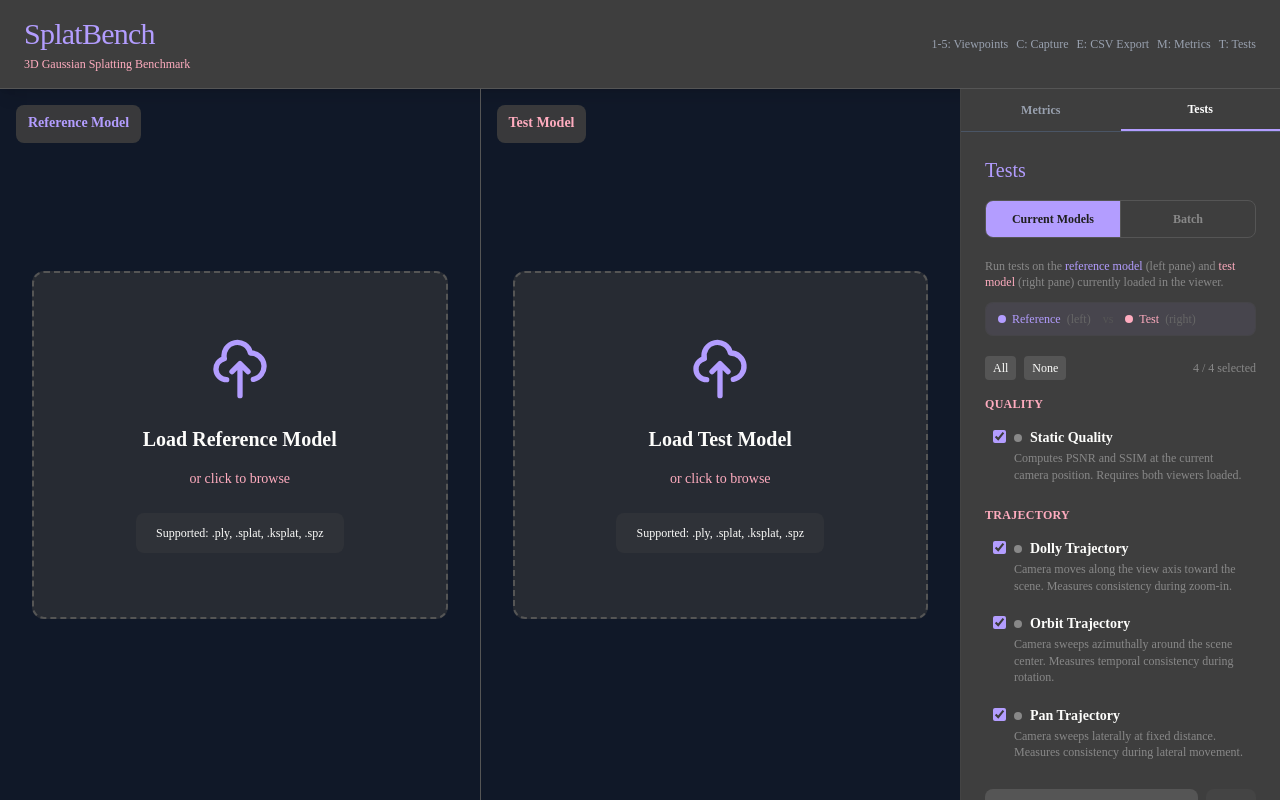
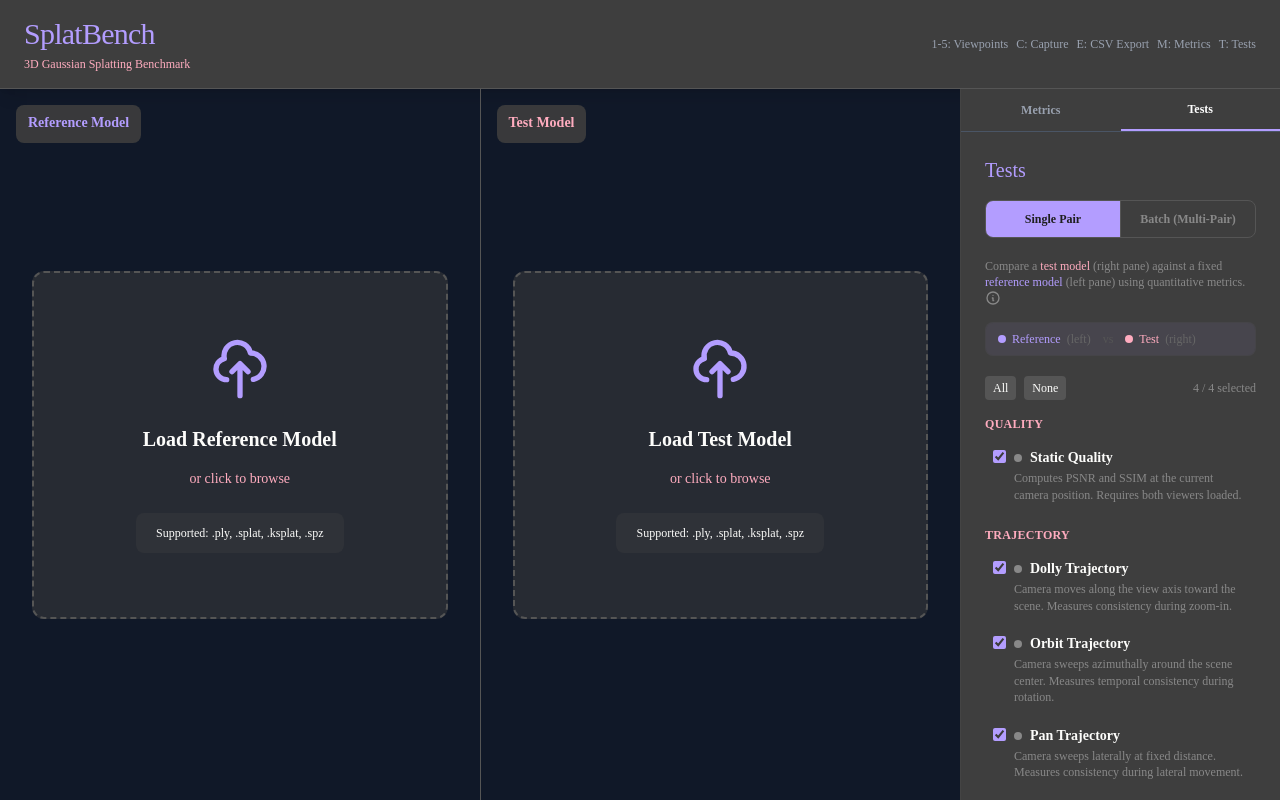
Before and after one commit to singaporetech/splatbench, a React (Vite) app: page / in a window 1280 px wide. Both pictures are taken after a click on the button "Tests". Built offline with nearby package versions, Linux system fonts and the light colour scheme.

Commit message:
ui: clarify TestPanel single vs batch mode explanations

```diff
--- a/src/components/Testing/BatchTestPanel.tsx
+++ b/src/components/Testing/BatchTestPanel.tsx
@@ -6,7 +6,7 @@
  * and runs all registered tests on each pair sequentially.
  */
 
-import { useRef, useCallback } from 'react';
+import { useState, useRef, useCallback } from 'react';
 import type { SparkViewerContext } from '../../types';
 import type { TestScene } from '../../lib/testing/types';
 import type { GSFile } from '../../types';
@@ -22,6 +22,48 @@ interface BatchTestPanelProps {
   onLoadRef: (file: GSFile) => Promise<SparkViewerContext | null>;
   /** Callback to load a file into the test (right) viewer */
   onLoadTest: (file: GSFile) => Promise<SparkViewerContext | null>;
+}
+
+// ─── Info Tooltip ───────────────────────────────────────────────────────────
+
+function InfoTooltip({ text }: { text: string }) {
+  const [show, setShow] = useState(false);
+  const toggle = useCallback(() => setShow((v) => !v), []);
+
+  return (
+    <span className="relative inline-flex items-center">
+      <svg
+        className="w-4 h-4 cursor-help"
+        fill="none"
+        stroke="#888"
+        viewBox="0 0 24 24"
+        onMouseEnter={() => setShow(true)}
+        onMouseLeave={() => setShow(false)}
+        onClick={toggle}
+      >
+        <path
+          strokeLinecap="round"
+          strokeLinejoin="round"
+          strokeWidth={2}
+          d="M13 16h-1v-4h-1m1-4h.01M21 12a9 9 0 11-18 0 9 9 0 0118 0z"
+        />
+      </svg>
+      {show && (
+        <div
+          className="absolute left-5 top-0 p-3 rounded-lg shadow-lg text-xs leading-relaxed"
+          style={{
+            zIndex: 9999,
+            width: '240px',
+            backgroundColor: '#2D2D2D',
+            border: '1px solid #555',
+            color: '#FDFDFB',
+          }}
+        >
+          {text}
+        </div>
+      )}
+    </span>
+  );
 }
 
 // ─── Pair Preview Card ──────────────────────────────────────────────────────
@@ -219,6 +261,14 @@ export function BatchTestPanel({
         className="hidden"
         onChange={handleInputChange}
       />
+
+      {/* Batch mode explanation */}
+      <p className="text-xs mb-3" style={{ color: '#888' }}>
+        Each <span style={{ color: '#B39DFF' }}>reference</span> splat is kept fixed while its
+        paired <span style={{ color: '#FFACBF' }}>test</span> splat is compared against it.
+        All test pairs are processed one by one.{' '}
+        <InfoTooltip text="Place ref_<name> and test_<name> file pairs in a folder. For each pair, the reference splat is loaded as ground truth and the test splat is evaluated against it using all registered metrics. Results are reported per pair." />
+      </p>
 
       {/* Naming convention help */}
       <div
--- a/src/components/Testing/TestPanel.tsx
+++ b/src/components/Testing/TestPanel.tsx
@@ -10,7 +10,7 @@
  *   pairs, and run all tests on each pair sequentially.
  */
 
-import { useState, useMemo } from 'react';
+import { useState, useMemo, useCallback } from 'react';
 import type { SparkViewerContext } from '../../types';
 import type { GSFile } from '../../types';
 import type { TestScene, TestStatus } from '../../lib/testing/types';
@@ -58,6 +58,48 @@ function StatusDot({ status }: { status: TestStatus }) {
       }}
       title={cfg.label}
     />
+  );
+}
+
+// ─── Info Tooltip ───────────────────────────────────────────────────────────
+
+function InfoTooltip({ text }: { text: string }) {
+  const [show, setShow] = useState(false);
+  const toggle = useCallback(() => setShow((v) => !v), []);
+
+  return (
+    <span className="relative inline-flex items-center">
+      <svg
+        className="w-4 h-4 cursor-help"
+        fill="none"
+        stroke="#888"
+        viewBox="0 0 24 24"
+        onMouseEnter={() => setShow(true)}
+        onMouseLeave={() => setShow(false)}
+        onClick={toggle}
+      >
+        <path
+          strokeLinecap="round"
+          strokeLinejoin="round"
+          strokeWidth={2}
+          d="M13 16h-1v-4h-1m1-4h.01M21 12a9 9 0 11-18 0 9 9 0 0118 0z"
+        />
+      </svg>
+      {show && (
+        <div
+          className="absolute left-5 top-0 p-3 rounded-lg shadow-lg text-xs leading-relaxed"
+          style={{
+            zIndex: 9999,
+            width: '240px',
+            backgroundColor: '#2D2D2D',
+            border: '1px solid #555',
+            color: '#FDFDFB',
+          }}
+        >
+          {text}
+        </div>
+      )}
+    </span>
   );
 }
 
@@ -328,9 +370,11 @@ function CurrentModelsPanel({
     <div>
       {/* Explanation */}
       <p className="text-xs mb-3" style={{ color: '#888' }}>
-        Run tests on the <span style={{ color: '#B39DFF' }}>reference model</span> (left pane)
-        and <span style={{ color: '#FFACBF' }}>test model</span> (right pane) currently loaded
-        in the viewer.
+        Compare a{' '}
+        <span style={{ color: '#FFACBF' }}>test model</span> (right pane) against a fixed{' '}
+        <span style={{ color: '#B39DFF' }}>reference model</span> (left pane) using quantitative
+        metrics.{' '}
+        <InfoTooltip text="Each selected test captures frames from both the reference and test splats at matching camera positions, then computes quality metrics (PSNR, SSIM) and temporal consistency scores. The reference stays fixed as the ground truth." />
       </p>
       <div
         className="flex items-center gap-3 text-xs mb-5 px-3 py-2 rounded-lg"
@@ -631,7 +675,7 @@ export function TestPanel({ contextA, contextB, onLoadRef, onLoadTest }: TestPan
               color: subTab === 'current' ? '#1F1F1F' : '#888',
             }}
           >
-            Current Models
+            Single Pair
           </button>
           <button
             onClick={() => setSubTab('batch')}
@@ -642,7 +686,7 @@ export function TestPanel({ contextA, contextB, onLoadRef, onLoadTest }: TestPan
               borderLeft: '1px solid #555',
             }}
           >
-            Batch
+            Batch (Multi-Pair)
           </button>
         </div>
 
```
